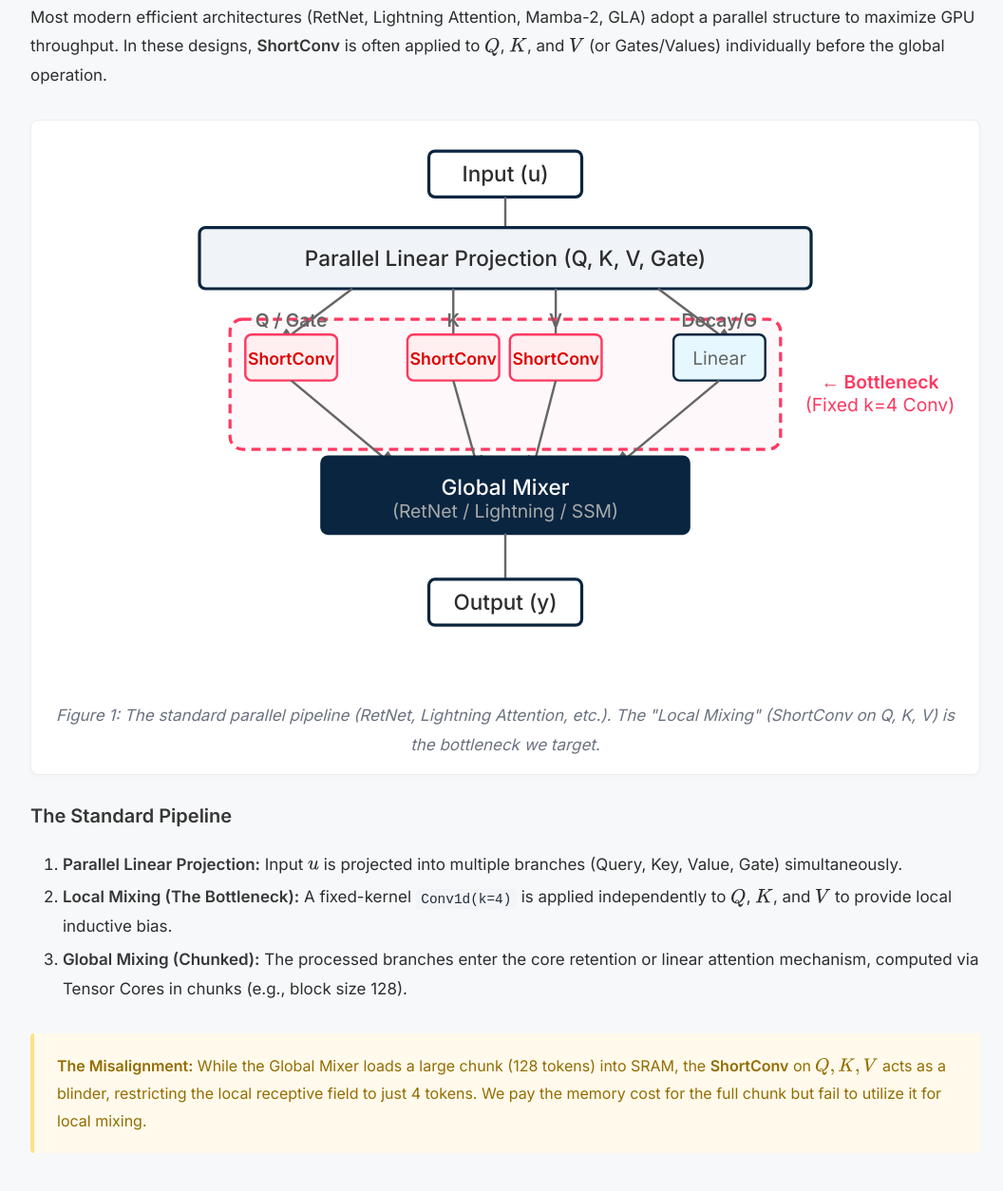
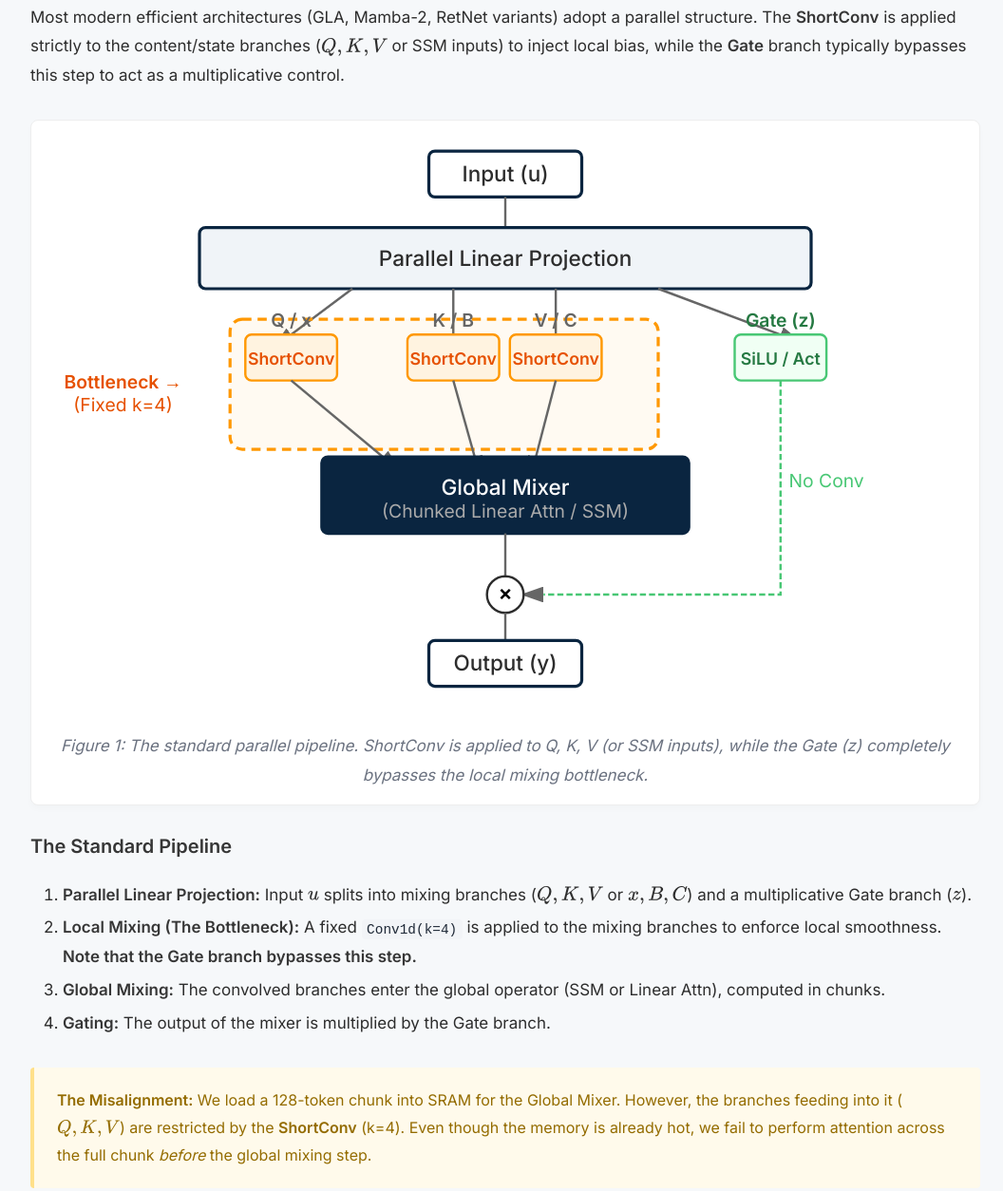
Before and after one commit to yifanzhang-pro/Rethinking-SWA, a plain HTML site: page docs/index.html in a window 1280 px wide. Shown: the part 1372-2626 px from the top of the page at 95% size, without its empty margins (108-1164 px from the left). Drawn offline with nearby package versions, Linux system fonts and the light colour scheme.

Commit message:
Revise architecture section and SVG diagram
Updated the architecture section to clarify the role of ShortConv and Gate branches in modern efficient architectures. Adjusted SVG diagram and descriptions for better accuracy.

```diff
--- a/docs/index.html
+++ b/docs/index.html
@@ -217,16 +217,16 @@
       </div>
     </section>
 
-<section id="architecture" class="section content-section">
+  <section id="architecture" class="section content-section">
       <div class="container">
         <h2 class="title is-3 has-text-centered section-title">Current Architecture: The Misalignment</h2>
         <div class="content">
           <p>
-            Most modern efficient architectures (RetNet, Lightning Attention, Mamba-2, GLA) adopt a parallel structure to maximize GPU throughput. In these designs, <strong>ShortConv</strong> is often applied to $Q$, $K$, and $V$ (or Gates/Values) individually before the global operation.
+            Most modern efficient architectures (GLA, Mamba-2, RetNet variants) adopt a parallel structure. The <strong>ShortConv</strong> is applied strictly to the content/state branches ($Q, K, V$ or SSM inputs) to inject local bias, while the <strong>Gate</strong> branch typically bypasses this step to act as a multiplicative control.
           </p>
 
           <div class="diagram-container">
-            <svg viewBox="0 0 600 360" xmlns="http://www.w3.org/2000/svg" preserveAspectRatio="xMidYMid meet">
+            <svg viewBox="0 0 600 380" xmlns="http://www.w3.org/2000/svg" preserveAspectRatio="xMidYMid meet">
               <defs>
                 <marker id="arrowhead" markerWidth="10" markerHeight="7" refX="0" refY="3.5" orient="auto">
                   <polygon points="0 0, 10 3.5, 0 7" fill="#666" />
@@ -234,14 +234,26 @@
               </defs>
 
               <style>
+                /* General Boxes */
                 .box-stroke { fill: #fff; stroke: #0A2540; stroke-width: 2; }
                 .box-fill { fill: #E6F7FF; stroke: #0A2540; stroke-width: 1.5; }
-                .conv-box { fill: #ffeff0; stroke: #ff3860; stroke-width: 1.5; }
+
+                /* Changed to ORANGE */
+                .conv-box { fill: #FFF3E0; stroke: #FF9800; stroke-width: 1.5; }
+                .text-conv { font-size: 11px; fill: #E65100; text-anchor: middle; font-weight: 700; }
+                .highlight-area { stroke: #FF9800; stroke-width: 2; stroke-dasharray: 6,4; fill: rgba(255, 152, 0, 0.05); rx: 8; }
+                .bottleneck-label { font-size: 12px; fill: #E65100; text-anchor: middle; }
+
+                /* Gate Green */
+                .gate-box { fill: #f0fff4; stroke: #48c774; stroke-width: 1.5; }
+                .text-gate { font-size: 11px; fill: #257942; text-anchor: middle; font-weight: 700; }
+
+                /* Text & Lines */
                 .text-label { font-size: 14px; fill: #2D2D2D; text-anchor: middle; font-weight: 500; }
                 .text-small { font-size: 12px; fill: #666; text-anchor: middle; }
-                .text-conv { font-size: 11px; fill: #d00; text-anchor: middle; font-weight: 700; }
                 .path-line { stroke: #666; stroke-width: 1.5; fill: none; marker-end: url(#arrowhead); }
-                .highlight-area { stroke: #ff3860; stroke-width: 2; stroke-dasharray: 6,4; fill: rgba(255, 56, 96, 0.03); rx: 8; }
+                .bypass-line { stroke: #48c774; stroke-width: 1.5; fill: none; stroke-dasharray: 4,2; marker-end: url(#arrowhead); }
+                .operator-circle { fill: #fff; stroke: #2D2D2D; stroke-width: 1.5; }
               </style>
 
               <rect x="250" y="10" width="100" height="30" rx="4" class="box-stroke" />
@@ -249,58 +261,68 @@
               <line x1="300" y1="40" x2="300" y2="60" class="path-line" />
 
               <rect x="100" y="60" width="400" height="40" rx="4" class="box-stroke" style="fill:#f0f4f8;" />
-              <text x="300" y="85" class="text-label">Parallel Linear Projection (Q, K, V, Gate)</text>
+              <text x="300" y="85" class="text-label">Parallel Linear Projection</text>
 
-              <line x1="200" y1="100" x2="160" y2="130" class="path-line" /> <line x1="266" y1="100" x2="266" y2="130" class="path-line" /> <line x1="333" y1="100" x2="333" y2="130" class="path-line" /> <line x1="400" y1="100" x2="440" y2="130" class="path-line" /> <rect x="120" y="120" width="360" height="85" class="highlight-area" />
-              <text x="545" y="165" class="text-small" style="fill:#ff3860; font-weight:bold;">← Bottleneck</text>
-              <text x="545" y="180" class="text-small" style="fill:#ff3860;">(Fixed k=4 Conv)</text>
+              <line x1="200" y1="100" x2="160" y2="130" class="path-line" /> <line x1="266" y1="100" x2="266" y2="130" class="path-line" /> <line x1="333" y1="100" x2="333" y2="130" class="path-line" /> <line x1="400" y1="100" x2="480" y2="130" class="path-line" /> <rect x="120" y="120" width="280" height="85" class="highlight-area" />
+              <text x="50" y="165" class="bottleneck-label" style="font-weight:bold;">Bottleneck →</text>
+              <text x="50" y="180" class="bottleneck-label">(Fixed k=4)</text>
 
               <g transform="translate(0, 0)">
-                 <text x="160" y="125" class="text-small" style="font-weight:bold;">Q / Gate</text>
+                 <text x="160" y="125" class="text-small" style="font-weight:bold;">Q / x</text>
                  <rect x="130" y="130" width="60" height="30" rx="4" class="conv-box" />
                  <text x="160" y="150" class="text-conv">ShortConv</text>
 
-                 <text x="266" y="125" class="text-small" style="font-weight:bold;">K</text>
+                 <text x="266" y="125" class="text-small" style="font-weight:bold;">K / B</text>
                  <rect x="236" y="130" width="60" height="30" rx="4" class="conv-box" />
                  <text x="266" y="150" class="text-conv">ShortConv</text>
 
-                 <text x="333" y="125" class="text-small" style="font-weight:bold;">V</text>
+                 <text x="333" y="125" class="text-small" style="font-weight:bold;">V / C</text>
                  <rect x="303" y="130" width="60" height="30" rx="4" class="conv-box" />
                  <text x="333" y="150" class="text-conv">ShortConv</text>
+              </g>
 
-                 <text x="440" y="125" class="text-small" style="font-weight:bold;">Decay/G</text>
-                 <rect x="410" y="130" width="60" height="30" rx="4" class="box-fill" />
-                 <text x="440" y="150" class="text-small">Linear</text>
+              <g transform="translate(0, 0)">
+                 <text x="480" y="125" class="text-small" style="font-weight:bold; fill:#257942;">Gate (z)</text>
+                 <rect x="450" y="130" width="60" height="30" rx="4" class="gate-box" />
+                 <text x="480" y="150" class="text-gate">SiLU / Act</text>
+
+                 <path d="M 480 160 L 480 300 L 325 300" class="bypass-line" />
+                 <text x="510" y="230" class="text-small" style="fill:#48c774;">No Conv</text>
               </g>
 
               <line x1="160" y1="160" x2="220" y2="210" class="path-line" />
               <line x1="266" y1="160" x2="280" y2="210" class="path-line" />
               <line x1="333" y1="160" x2="320" y2="210" class="path-line" />
-              <line x1="440" y1="160" x2="380" y2="210" class="path-line" />
 
               <rect x="180" y="210" width="240" height="50" rx="4" class="box-stroke" style="fill:#0A2540;" />
               <text x="300" y="235" class="text-label" style="fill:#fff;">Global Mixer</text>
-              <text x="300" y="250" class="text-small" style="fill:#aaa;">(RetNet / Lightning / SSM)</text>
+              <text x="300" y="250" class="text-small" style="fill:#aaa;">(Chunked Linear Attn / SSM)</text>
 
-              <line x1="300" y1="260" x2="300" y2="290" class="path-line" />
+              <line x1="300" y1="260" x2="300" y2="288" class="path-line" />
 
-              <rect x="250" y="290" width="100" height="30" rx="4" class="box-stroke" />
-              <text x="300" y="310" class="text-label">Output (y)</text>
+              <circle cx="300" cy="300" r="12" class="operator-circle" />
+              <text x="300" y="304" font-size="14" font-weight="bold" text-anchor="middle">×</text>
+
+              <line x1="300" y1="312" x2="300" y2="330" class="path-line" />
+
+              <rect x="250" y="330" width="100" height="30" rx="4" class="box-stroke" />
+              <text x="300" y="350" class="text-label">Output (y)</text>
 
             </svg>
-            <span class="mini-caption">Figure 1: The standard parallel pipeline (RetNet, Lightning Attention, etc.). The "Local Mixing" (ShortConv on Q, K, V) is the bottleneck we target.</span>
+            <span class="mini-caption">Figure 1: The standard parallel pipeline. ShortConv is applied to Q, K, V (or SSM inputs), while the Gate (z) completely bypasses the local mixing bottleneck.</span>
           </div>
 
           <h4 class="title is-5">The Standard Pipeline</h4>
           <ol>
-              <li><strong>Parallel Linear Projection:</strong> Input $u$ is projected into multiple branches (Query, Key, Value, Gate) simultaneously.</li>
-              <li><strong>Local Mixing (The Bottleneck):</strong> A fixed-kernel <code>Conv1d(k=4)</code> is applied independently to $Q$, $K$, and $V$ to provide local inductive bias.</li>
-              <li><strong>Global Mixing (Chunked):</strong> The processed branches enter the core retention or linear attention mechanism, computed via Tensor Cores in chunks (e.g., block size 128).</li>
+              <li><strong>Parallel Linear Projection:</strong> Input $u$ splits into mixing branches ($Q, K, V$ or $x, B, C$) and a multiplicative Gate branch ($z$).</li>
+              <li><strong>Local Mixing (The Bottleneck):</strong> A fixed <code>Conv1d(k=4)</code> is applied to the mixing branches to enforce local smoothness. <strong>Note that the Gate branch bypasses this step.</strong></li>
+              <li><strong>Global Mixing:</strong> The convolved branches enter the global operator (SSM or Linear Attn), computed in chunks.</li>
+              <li><strong>Gating:</strong> The output of the mixer is multiplied by the Gate branch.</li>
           </ol>
 
           <div class="message is-warning" style="margin-top: 2rem;">
             <div class="message-body">
-              <strong>The Misalignment:</strong> While the Global Mixer loads a large chunk (128 tokens) into SRAM, the <strong>ShortConv</strong> on $Q, K, V$ acts as a blinder, restricting the local receptive field to just 4 tokens. We pay the memory cost for the full chunk but fail to utilize it for local mixing.
+              <strong>The Misalignment:</strong> We load a 128-token chunk into SRAM for the Global Mixer. However, the branches feeding into it ($Q, K, V$) are restricted by the <strong>ShortConv</strong> (k=4). Even though the memory is already hot, we fail to perform attention across the full chunk <em>before</em> the global mixing step.
             </div>
           </div>
         </div>
```
